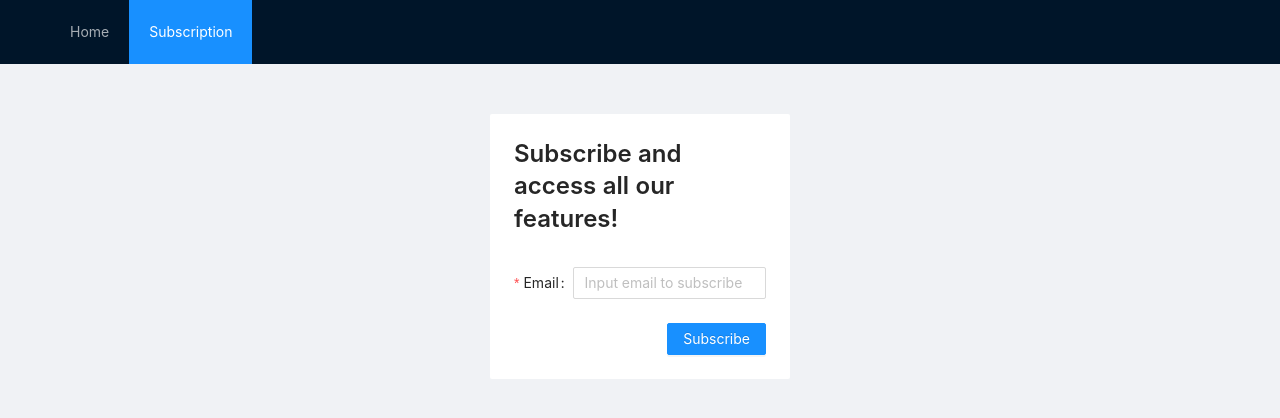
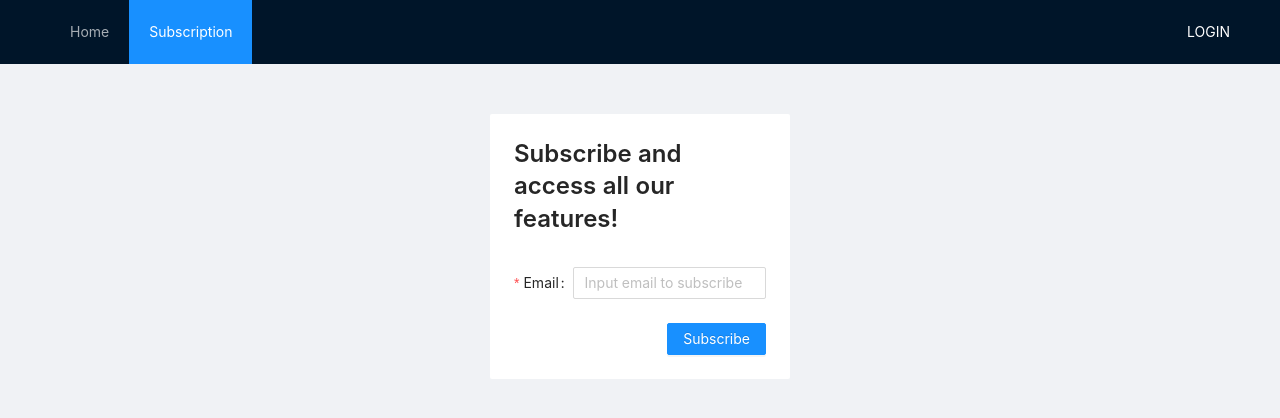
Before and after one commit to mfikria/university-finder, a Next.js app: page /subscription in a window 1280 px wide. Shown: the top 418 px of the page. Built offline with nearby package versions, Linux system fonts and the light colour scheme; no server answers.

Commit message:
feat: add account menu

```diff
--- a/components/SiteHeader/index.tsx
+++ b/components/SiteHeader/index.tsx
@@ -1,7 +1,10 @@
 import styles from './style.module.scss'
-import { Menu, Layout } from 'antd'
+import { Menu, Layout, Dropdown, Row, Col, Avatar } from 'antd'
 import { useRouter } from 'next/router'
 import { MenuInfo } from 'rc-menu/lib/interface'
+import { useSession } from 'next-auth/react'
+import { AiOutlineUser } from 'react-icons/ai'
+import Link from 'next/link'
 
 type NavigationType = {
   title: string
@@ -9,6 +12,7 @@ type NavigationType = {
 }
 
 const SiteHeader = () => {
+  const { data: session } = useSession()
   const router = useRouter()
   const navigations: NavigationType[] = [
     {
@@ -25,8 +29,18 @@ const SiteHeader = () => {
     router.push(item.key)
   }
 
+  const menu = (
+    <Menu>
+      <Menu.Item>
+        <Link href="/api/auth/signout">Logout</Link>
+      </Menu.Item>
+    </Menu>
+  )
+
   return (
     <Layout.Header className={styles.siteHeader}>
+      <Row>
+        <Col flex="auto">
           <Menu
             theme="dark"
             mode="horizontal"
@@ -37,6 +51,20 @@ const SiteHeader = () => {
               <Menu.Item key={nav.url}>{nav.title}</Menu.Item>
             ))}
           </Menu>
+        </Col>
+        <Col className={styles.accountMenu}>
+          {session ? (
+            <Dropdown overlay={menu}>
+              <span>
+                <Avatar icon={<AiOutlineUser />} />
+                {session?.user?.email}
+              </span>
+            </Dropdown>
+          ) : (
+            <Link href="/api/auth/signin">LOGIN</Link>
+          )}
+        </Col>
+      </Row>
     </Layout.Header>
   )
 }
--- a/components/SiteHeader/style.module.scss
+++ b/components/SiteHeader/style.module.scss
@@ -3,3 +3,15 @@
   z-index: 1;
   width: 100%;
 }
+
+.accountMenu {
+  color: white;
+  user-select: none;
+
+  :global .ant-avatar {
+    margin-right: 8px;
+  }
+  a {
+    color: white;
+  }
+}
```
Lines whose indentation alone changed are shown as unchanged.
